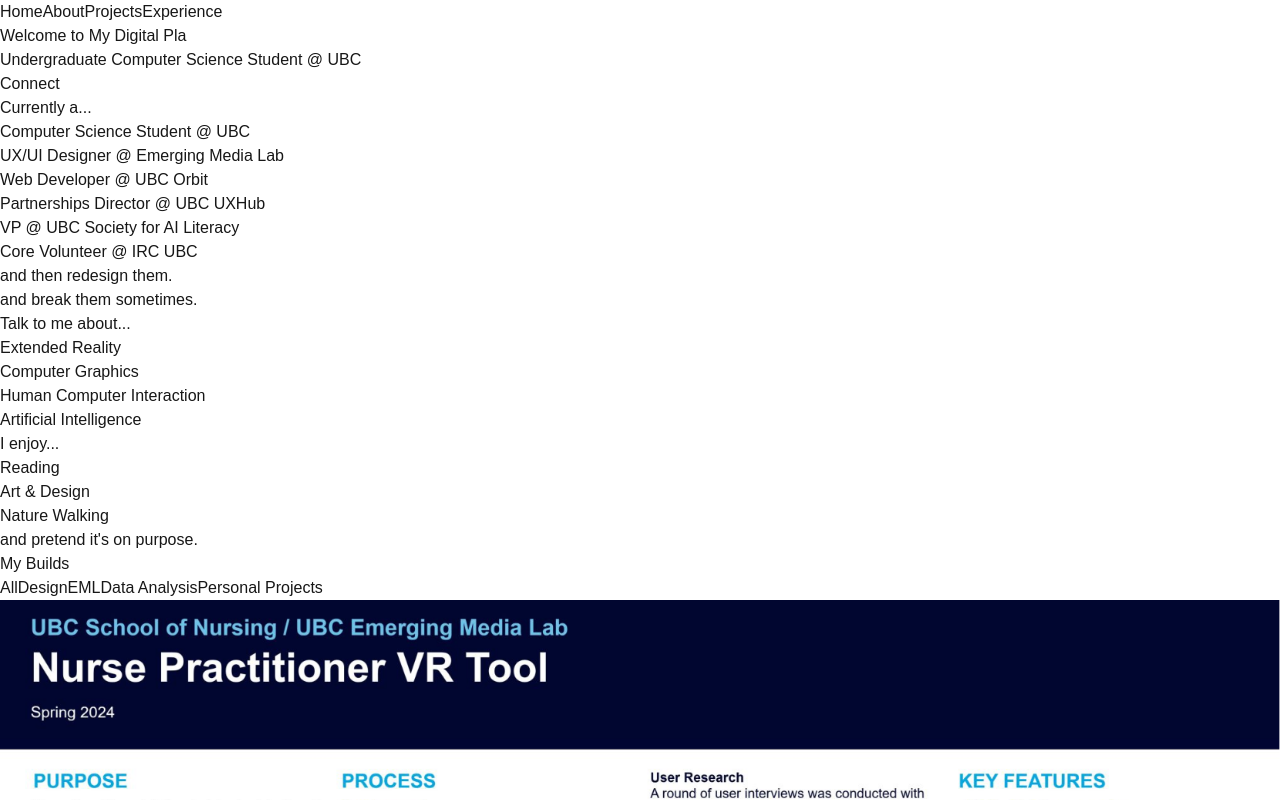
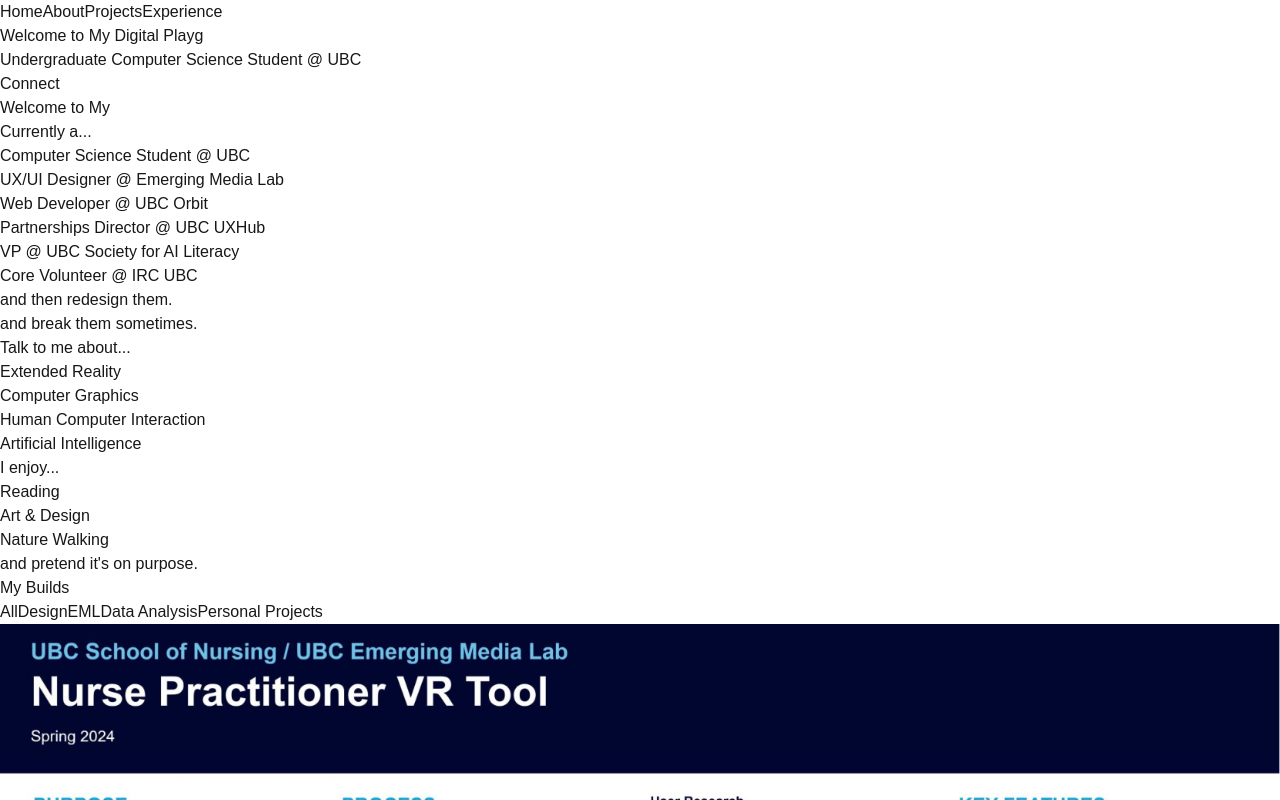
Before and after one commit to ssamiaa/portfoliowebsite, a Next.js app: page / in a window 1280 px wide. Shown: the top 800 px of the page. Built offline with nearby package versions, Linux system fonts and the light colour scheme.

Commit message:
added a new typing animation in about section

```diff
--- a/src/components/About.tsx
+++ b/src/components/About.tsx
@@ -1,13 +1,31 @@
 "use client";
 
 import { TypeAnimation } from "react-type-animation";
+
 
 export default function About() {
   return (
     <section
       id="about"
-      className="min-h-screen py-16 bg-gray-50 text-gray-900 flex items-center justify-center"
+      className="min-h-screen py-16 bg-gray-50 text-gray-900 flex flex-col items-center"
     >
+
+       {/* Typing Animation */}
+      <div className="mb-8">
+        <TypeAnimation
+          sequence={[
+            "Welcome to My Digital Playground!",
+            2000,
+            "",
+            1000,
+          ]}
+          speed={50}
+          className="text-4xl font-bold text-center text-blue-900"
+          cursor={true}
+          repeat={Infinity}
+        />
+      </div>
+
       <div className="max-w-7xl mx-auto grid grid-cols-2 grid-rows-3 gap-8">
         {/* Top Left: Current Positions */}
         <div className="bg-white shadow-md p-6 rounded-lg border border-gray-200">
```
